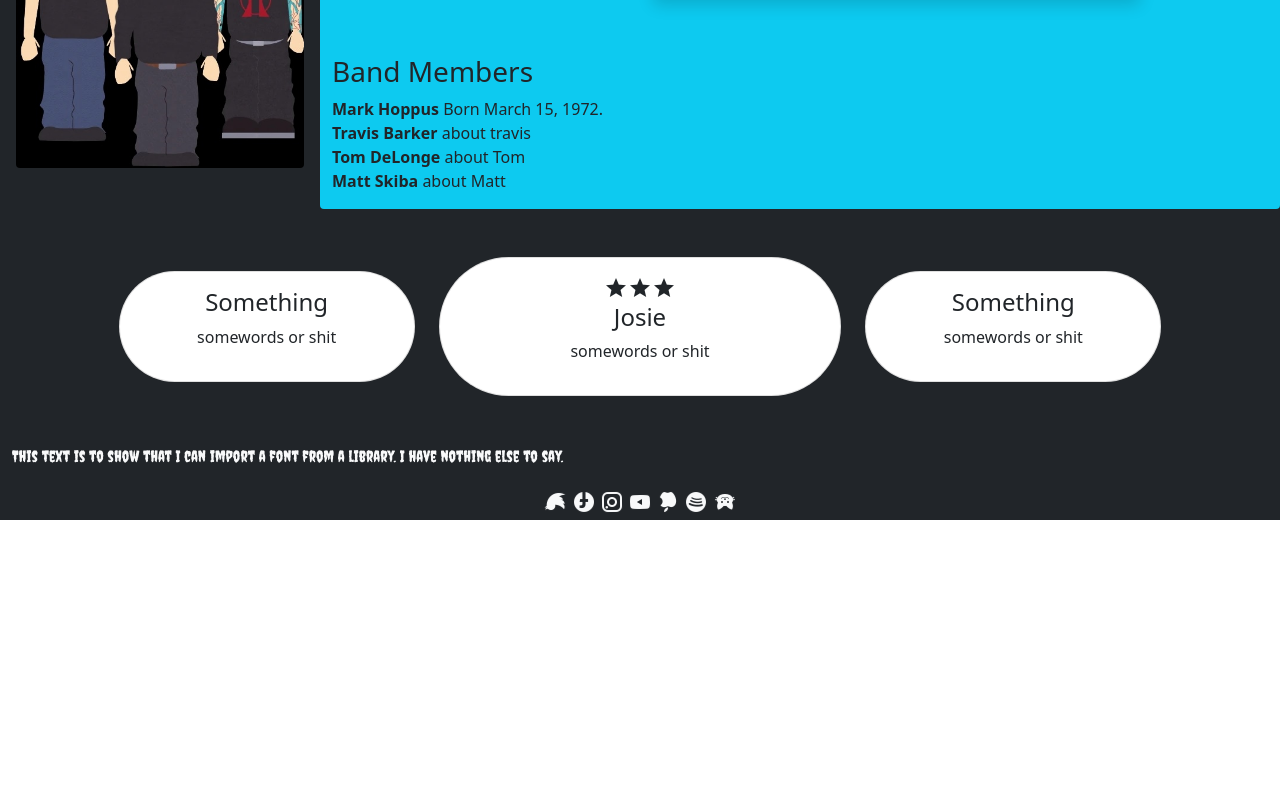
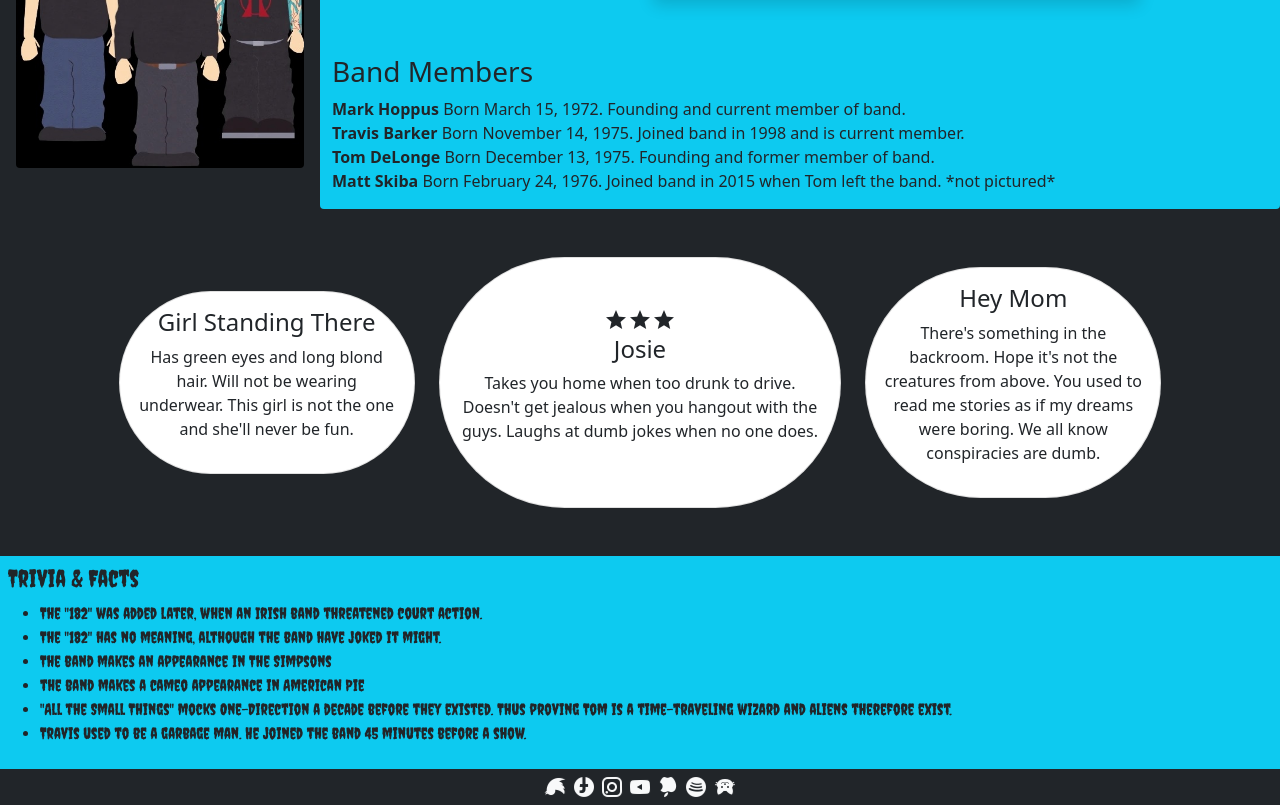
Before and after one commit to mykealw/codeworks, a plain HTML site: page checkpoint1/index.html in a window 1280 px wide. Shown: the part 766-1571 px from the top of the page. Before the commit the page ends 1286 px from the top, so only its background shows below. Drawn offline with nearby package versions, Linux system fonts and the light colour scheme.

Commit message:
final push, added text to placeholders

```diff
--- a/checkpoint1/index.html
+++ b/checkpoint1/index.html
@@ -68,7 +68,7 @@
                 <div class="row bg-dark ">
                     <div class="col-md-6 col-12 order-md-first order-last ">
                         <h3 class="text-light">Album Information</h3>
-                        <p class="text-light">Lorem ipsum dolor sit amet consectetur adipisicing elit. Itaque aut nesciunt neque nobis quis. Ipsa facere ipsam ullam enim doloremque, vero corporis praesentium nobis unde, assumenda pariatur? Id quisquam totam quae eligendi sed ducimus recusandae porro quibusdam aliquid velit? Tempora sapiente, cum obcaecati quia voluptatum perspiciatis quibusdam quos? In, nobis.</p>
+                        <p class="text-light">Blink-182 has sold over 13 million albums in the United States, and over 50 million albums worldwide. Their full discography include 8 studio albums, 1 demo album, 1 live-recording album, and a greatest hits album. Their best selling album is Enema of the State, which reached #9 on the Billboard top 200. Their second best selling album, Take Off Your Pants and Jacket reached #1. </p>
                     </div>
                     <div class="col-md-6 col-12 card order-md-last order-first stick bg-info">
                         <p class="absolute bg-light shadow rounded p-2"> <img id="album" src="assets/cat.jpg" alt=""> <b> Cheshire Car</b> Released: February 1995. <br><img id="album" src="assets/dude.jpg" alt=""> <b> Dude Ranch</b> Released: June 1997. <br> <img id="album" src="assets/enema.jpg" alt=""><b> Enema of the State</b> Released: June 1999. <br><img id="album" src="assets/toypaj.jpg" alt=""> <b> Take Off Your Pants and Jacket</b> Released: June 2001. <br> <img id="album" src="assets/blink.jpg" alt=""><b> Blink-182</b> Released: November 2003. <br><img id="album" src="assets/neighbors.jpg" alt=""> <b> Neighborhoods</b> Released: September 2011. <br><img id="album" src="assets/california.jpg" alt=""> <b>California</b> Released: July 2016. <br> <img id="album" src="assets/nine.png" alt=""><b> Nine</b> Released: September 2019. </p>
@@ -85,7 +85,10 @@
                     <div class="col-md-9 col-12 pt-ultra bg-info rounded">
                         <div class=" rounded">
                             <h3>Band Members</h3>
-                            <p><b>Mark Hoppus</b> Born March 15, 1972.  <br>  <b>Travis Barker</b> about travis <br> <b>Tom DeLonge</b> about Tom <br> <b>Matt Skiba</b> about Matt</p>
+                            <p><b>Mark Hoppus</b> Born March 15, 1972. Founding and current member of band.  <br>
+                                  <b>Travis Barker</b> Born November 14, 1975. Joined band in 1998 and is current member. <br>
+                                  <b>Tom DeLonge</b> Born December 13, 1975. Founding and former member of band. <br>
+                                   <b>Matt Skiba</b> Born February 24, 1976. Joined band in 2015 when Tom left the band. *not pictured*</p>
                         </div>
 
                     </div>
@@ -98,20 +101,20 @@
                     <div class="col-md-1  "></div>
                     <div class="col-md-3 col-12">
                         <div class="card text-center rounded-pill p-3">
-                            <h4>Something</h4>
-                            <p>somewords or shit</p>
+                            <h4>Girl Standing There</h4>
+                            <p>Has green eyes and long blond hair. Will not be wearing underwear. This girl is not the one and she'll never be fun.</p>
                         </div>
                     </div>
                     <div class="col-md-4 col-12 order0">
-                        <div class="card text-center rounded-pill p-3">
+                        <div class="card text-center rounded-pill py-5 p-3">
                             <h4><i class="mdi mdi-star"></i><i class="mdi mdi-star"></i><i class="mdi mdi-star"></i><br> Josie</h4>
-                            <p>somewords or shit</p>
+                            <p>Takes you home when too drunk to drive. Doesn't get jealous when you hangout with the guys. Laughs at dumb jokes when no one does. </p>
                         </div>
                     </div>
                     <div class="col-md-3 col-12 ">
                         <div class="card text-center rounded-pill p-3">
-                            <h4>Something</h4>
-                            <p>somewords or shit</p>
+                            <h4>Hey Mom</h4>
+                            <p>There's something in the backroom. Hope it's not the creatures from above. You used to read me stories as if my dreams were boring. We all know conspiracies are dumb. </p>
                         </div>
                     </div>
                     <div class="col-md-1 "></div>
@@ -119,10 +122,19 @@
             </div>
         </section>
         <section>
-            <div class="container-fluid bg-dark">
+            <div class="container-fluid bg-info">
                 <div class="row">
-                    <div class="col-12">
-                        <p class="lorem text-light">This text is to show that I can import a font from a library. I have nothing else to say. </p>
+                    <div class="col-12 p-2">
+                        <h4 class="lorem text-dark"> Trivia & Facts</h4>
+                        <ul class="lorem text-dark">
+                            <li>The "182" was added later, when an Irish band threatened court action.</li>
+                            <li>The "182" has no meaning, although the band have joked it might.</li>
+                            <li>The band makes an appearance in The Simpsons</li>
+                            <li>the band makes a cameo appearance in American Pie</li>
+                            <li>"All the Small Things" mocks One-Direction a decade before they existed. Thus proving Tom is a time-traveling wizard and aliens therefore exist. </li>
+                            <li>Travis used to be a garbage man. He joined the band 45 minutes before a show.</li>
+
+                        </ul>
 
                     </div>
                 </div>
```
